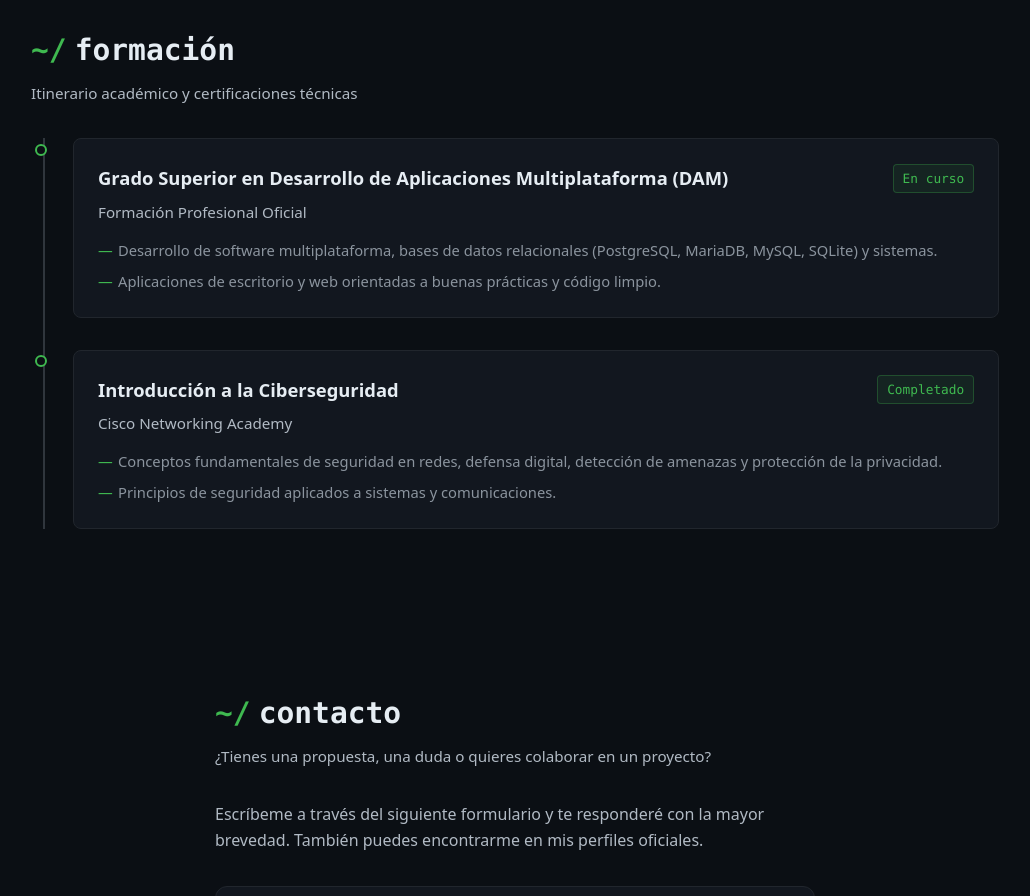
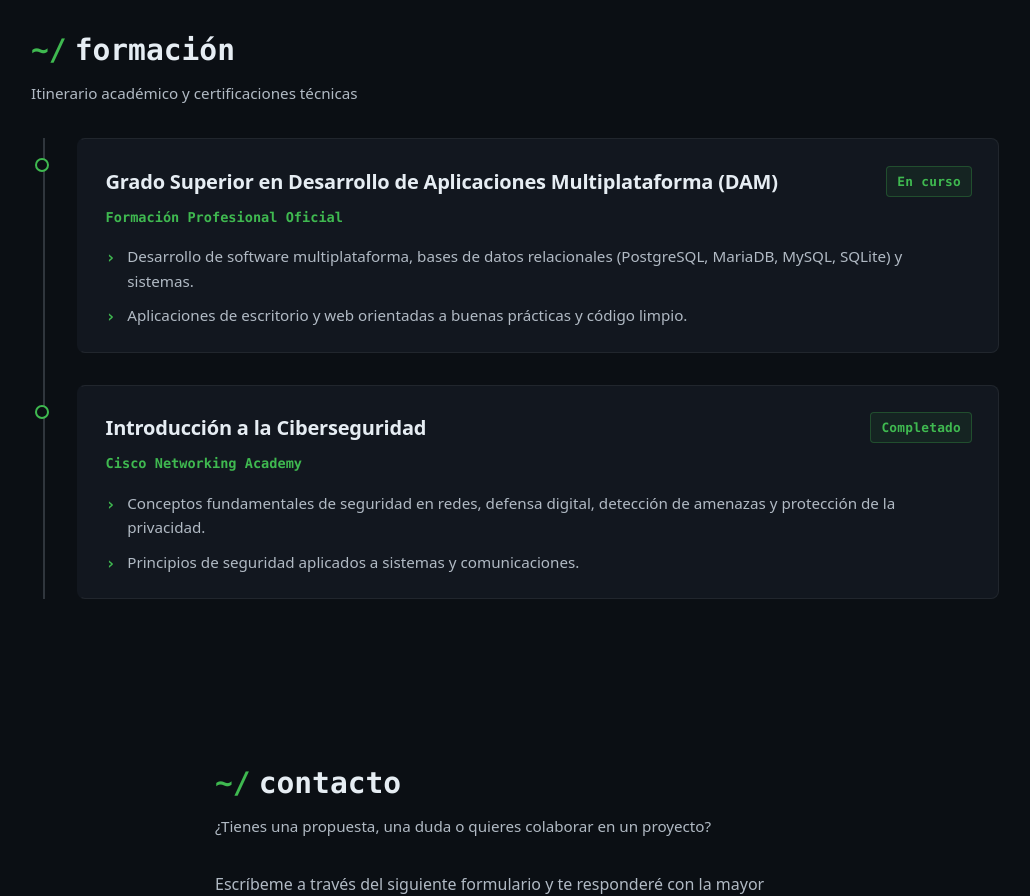
Before and after one commit to jorgefuentess9/portfolio, an Angular app: page / in a window 1280 px wide. Shown: the part 2380-3276 px from the top of the page, without its empty margins (125-1155 px from the left). Built offline with nearby package versions, Linux system fonts and the light colour scheme.

Commit message:
feat: Efecto hover con saltito, borde verde y marcadores reactivos en formacion

```diff
--- a/src/app/components/education/education.component.css
+++ b/src/app/components/education/education.component.css
@@ -2,7 +2,7 @@
   position: relative;
   border-left: 2px solid var(--border-strong);
   margin-left: 0.75rem;
-  padding-left: 1.75rem;
+  padding-left: 2rem;
   display: flex;
   flex-direction: column;
   gap: 2rem;
@@ -14,25 +14,41 @@
 
 .timeline-marker {
   position: absolute;
-  left: -2.35rem;
-  top: 0.35rem;
-  width: 12px;
-  height: 12px;
+  left: -2.6rem;
+  top: 1.25rem;
+  width: 14px;
+  height: 14px;
   border-radius: 50%;
   background: var(--bg);
   border: 2px solid var(--accent);
+  transition: background-color 0.25s ease, box-shadow 0.25s ease, transform 0.25s ease;
 }
 
+/* Contenido de la tarjeta con saltito y borde verde vivo */
 .timeline-content {
   background: var(--surface);
   border: 1px solid var(--border);
+  border-left: 3px solid transparent;
   border-radius: var(--radius);
-  padding: 1.5rem;
-  transition: border-color 0.2s ease;
+  padding: 1.6rem 1.6rem 1.5rem;
+  position: relative;
+  transition: transform 0.25s cubic-bezier(0.2, 0.8, 0.2, 1),
+              border-color 0.25s ease,
+              box-shadow 0.25s ease;
 }
 
 .timeline-content:hover {
+  transform: translateY(-5px);
   border-color: var(--accent-border);
+  border-left: 3px solid var(--accent);
+  box-shadow: 0 10px 28px -5px rgba(0, 0, 0, 0.4),
+              0 0 15px rgba(63, 185, 80, 0.08);
+}
+
+.timeline-item:hover .timeline-marker {
+  background: var(--accent);
+  box-shadow: 0 0 12px var(--accent);
+  transform: scale(1.15);
 }
 
 .timeline-header {
@@ -41,30 +57,34 @@
   align-items: center;
   justify-content: space-between;
   gap: 0.75rem;
-  margin-bottom: 0.4rem;
+  margin-bottom: 0.5rem;
 }
 
 .timeline-degree {
-  font-size: 1.15rem;
+  font-size: 1.25rem;
   font-weight: 700;
   color: var(--text);
+  letter-spacing: -0.01em;
 }
 
 .timeline-period {
   font-family: var(--font-mono);
   font-size: 0.8rem;
+  font-weight: 600;
   color: var(--accent);
   background: var(--accent-bg);
-  padding: 0.2rem 0.55rem;
+  padding: 0.25rem 0.65rem;
   border-radius: 4px;
   border: 1px solid var(--accent-border);
+  letter-spacing: 0.02em;
 }
 
 .timeline-institution {
-  color: var(--text-soft);
-  font-size: 0.95rem;
-  font-weight: 500;
-  margin-bottom: 0.85rem;
+  font-family: var(--font-mono);
+  font-size: 0.85rem;
+  color: var(--accent);
+  font-weight: 600;
+  margin-bottom: 1rem;
 }
 
 .timeline-details {
@@ -72,20 +92,23 @@
   padding: 0;
   display: flex;
   flex-direction: column;
-  gap: 0.5rem;
+  gap: 0.65rem;
 }
 
 .timeline-details li {
   position: relative;
-  padding-left: 1.25rem;
-  font-size: 0.92rem;
-  color: var(--text-muted);
-  line-height: 1.55;
+  padding-left: 1.35rem;
+  font-size: 0.95rem;
+  color: var(--text-soft);
+  line-height: 1.6;
 }
 
 .timeline-details li::before {
-  content: '—';
+  content: '›';
   position: absolute;
   left: 0;
   color: var(--accent);
+  font-family: var(--font-mono);
+  font-weight: 700;
+  font-size: 1.05rem;
 }
```
